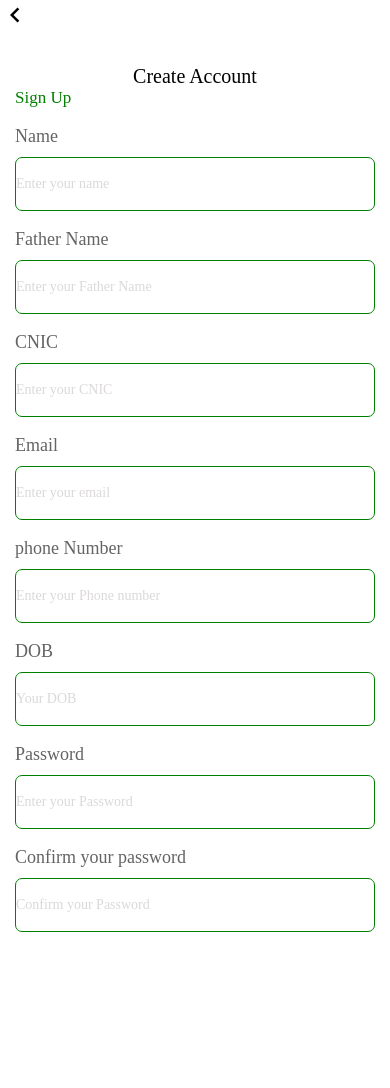
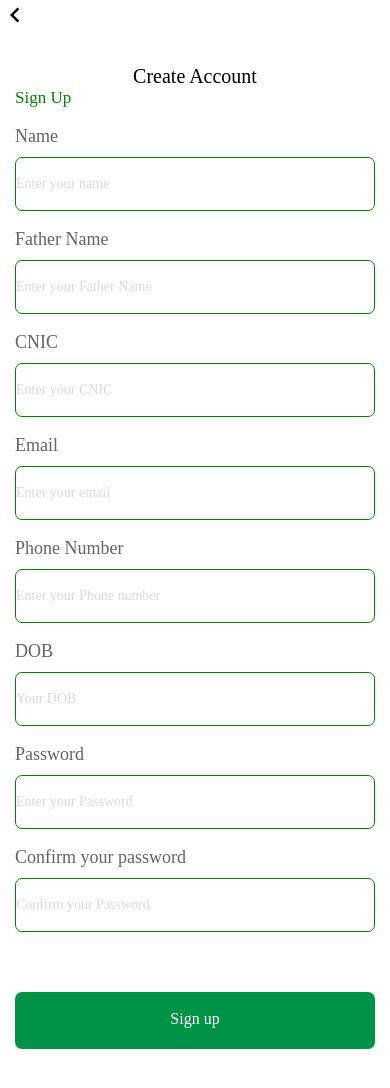
Before and after one commit to Shehiryar12/MyCrops, a React Native app: screen / in a window 390 px wide. Shown: the top 1088 px of the page. Before the commit the page ends 932 px from the top, so only its background shows below. Built offline with nearby package versions, Linux system fonts and the light colour scheme.

Commit message:
design account

```diff
--- a/Src/Components/CustomTextInput.js
+++ b/Src/Components/CustomTextInput.js
@@ -5,11 +5,10 @@ import { Font } from '../Constant/Fonts'
 export default function CustomTextInput(props) {
   return (
     <View>
+
     <Text style={styles.Name}>{props.title}</Text>
       <TextInput  style={styles.input} placeholder={props.placeholder} placeholderTextColor={"#DBD8D8"} keyboardType={props.keyboardtype}
       secureTextEntry={props.secureTextEntry}/>
-
-
 
     </View>
   )
--- /dev/null
+++ b/Src/Screens/MyButton.js
@@ -0,0 +1,34 @@
+import { StyleSheet, Text, TouchableOpacity, View } from 'react-native'
+import React from 'react'
+import { Font } from '../Constant/Fonts'
+
+export default function MyButton(props) {
+  return (
+
+
+      <TouchableOpacity title="Sign up" style={styles.button}>
+                <Text style={styles.text} fontSize="22">Sign up</Text>
+      </TouchableOpacity>
+
+  )
+}
+
+const styles = StyleSheet.create({
+    text:{
+         marginTop:18,
+          fontSize:18,
+          textAlign:"center",
+          fontSize:16,
+          fontFamily:Font.semiBold,
+          color:"#FFFFFF",
+      },
+      button:{
+         marginTop:60,
+        backgroundColor:"#009245",
+        height:57,
+        borderRadius:7,
+        marginHorizontal:15,
+        marginBottom:110,
+      }
+
+})
--- a/Src/Screens/Register.js
+++ b/Src/Screens/Register.js
@@ -1,8 +1,9 @@
-import { StyleSheet, Text, View,TextInput, ScrollView } from 'react-native'
+import { StyleSheet, Text, View,TextInput, ScrollView, Button, TouchableOpacity } from 'react-native'
 import React from 'react'
 import Icon from 'react-native-vector-icons/MaterialIcons'
 import { Font } from '../Constant/Fonts'
 import CustomTextInput from '../Components/CustomTextInput'
+import MyButton from './MyButton'
 
 export default function Register() {
   return (
@@ -17,10 +18,15 @@ export default function Register() {
       <CustomTextInput placeholder="Enter your Father Name" title="Father Name"/>
       <CustomTextInput placeholder="Enter your CNIC" title="CNIC" keyboardtype={"phone-pad"}/>
       <CustomTextInput placeholder="Enter your email" title="Email" keyboardtype={"email-address"}/>
-      <CustomTextInput placeholder="Enter your Phone number" title="phone Number" keyboardtype={"phone-pad"}/>
+      <CustomTextInput placeholder="Enter your Phone number" title="Phone Number" keyboardtype={"phone-pad"}/>
       <CustomTextInput placeholder="Your DOB" title="DOB" keyboardtype={"phone-pad"}/>
       <CustomTextInput placeholder="Enter your Password" title="Password" secureTextEntry={true}/>
       <CustomTextInput placeholder="Confirm your Password" title="Confirm your password" secureTextEntry={true}/>
+
+      <MyButton title={"button"}>
+
+      </MyButton>
+
 
 
 </ScrollView>
@@ -96,6 +102,23 @@ const styles = StyleSheet.create({
     fontSize:18,
     fontFamily:Font.medium,
     color:"#646464",
+  },
+  text:{
+     marginTop:18,
+      fontSize:18,
+      textAlign:"center",
+      fontSize:16,
+      fontFamily:Font.semiBold,
+      color:"#FFFFFF"
+
+  },
+  button:{
+     marginTop:18,
+    backgroundColor:"#009245",
+    height:57,
+    borderRadius:7,
+    marginHorizontal:15,
+    marginBottom:110,
   }
 
 
```
